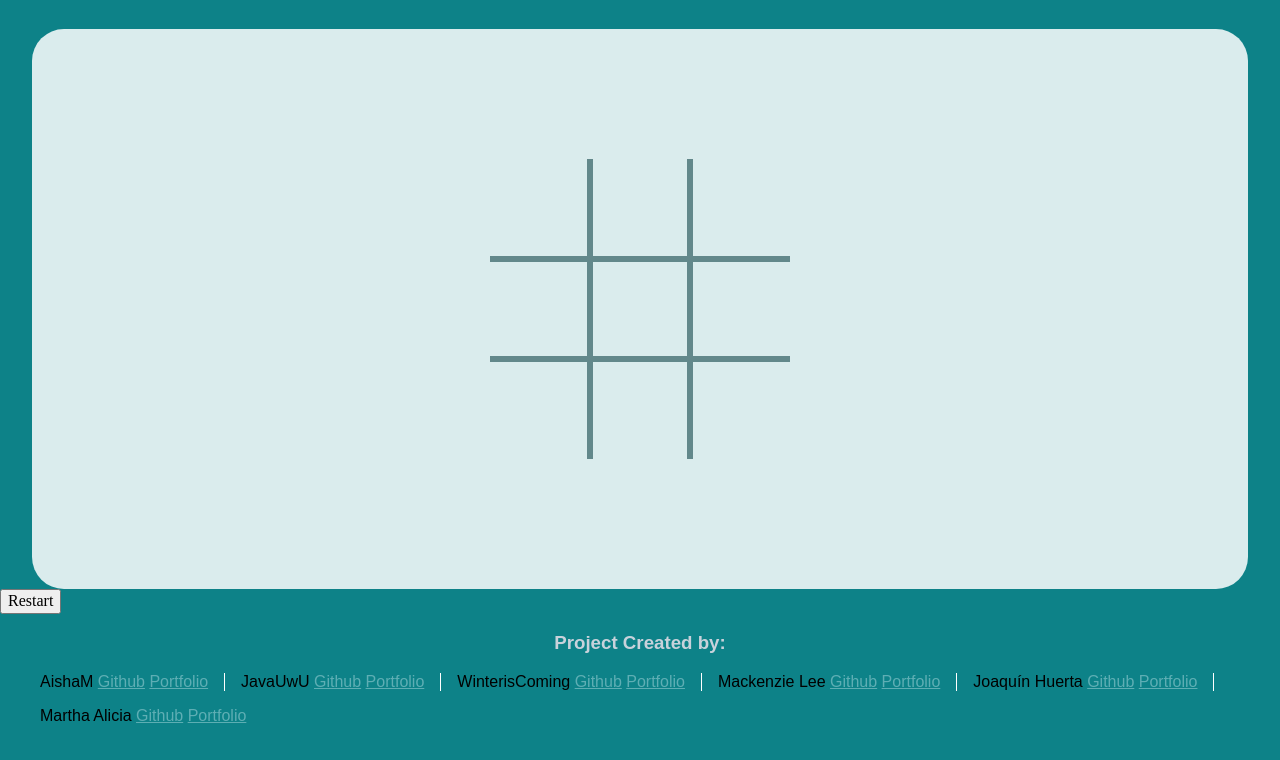
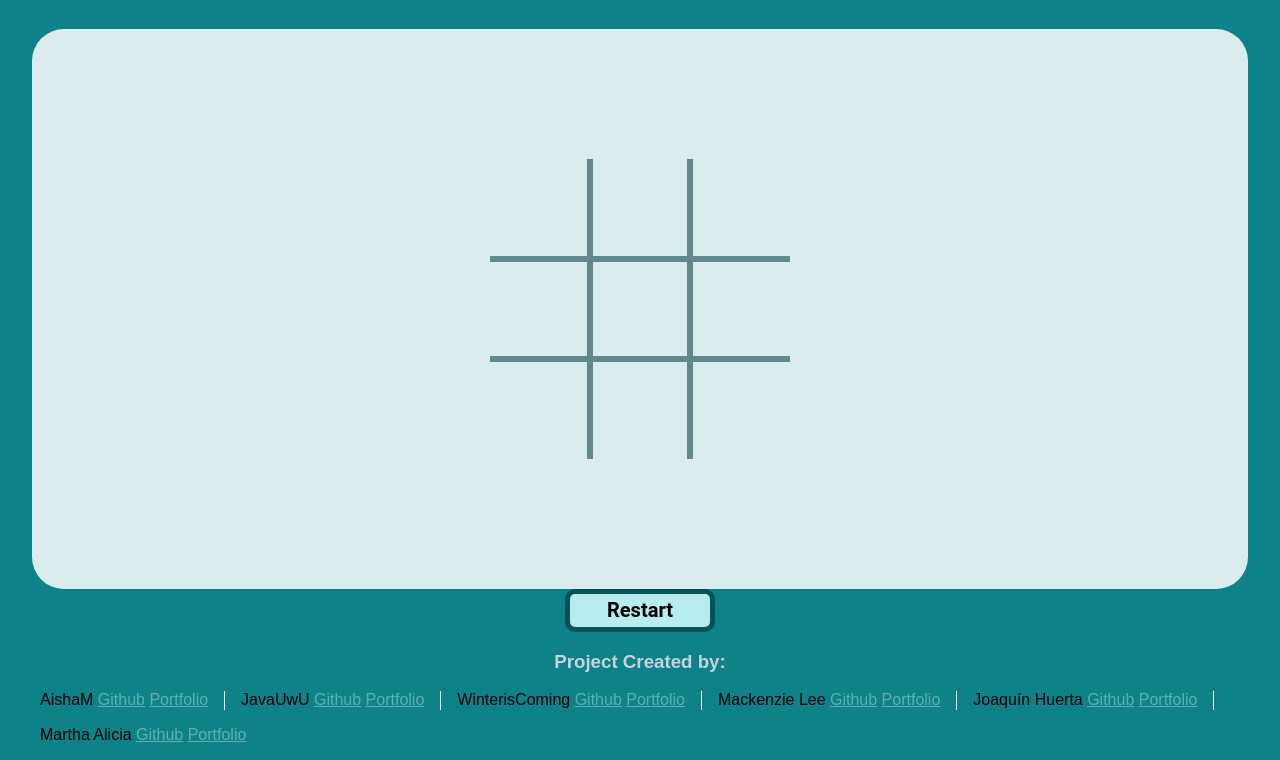
Before and after one commit to jcorp11/TicTacToe-100Devs, a website: page index.html in a window 1280 px wide. Shown: the part 122-882 px from the top of the page. Drawn offline with Linux system fonts and the light colour scheme; a web font is replaced by a local one.

Commit message:
styling for winning message

```diff
--- a/css/style.css
+++ b/css/style.css
@@ -10,20 +10,6 @@
 /******************************************
 /* LAYOUT
 /*******************************************/
-
-
-
-
-
-
-
-
-
-
-
-
-
-
 
 
 :root {
@@ -140,3 +126,29 @@ footer h3 {
 /******************************************
 /* ADDITIONAL STYLES
 /*******************************************/
+
+.winning-message{
+	text-align: center;
+}
+
+#restartButton{
+	font-size:20px;
+	padding:5px;
+	width:150px;
+	cursor:pointer;
+    font-family:'Roboto', sans-serif;
+	font-weight: bold;
+	border-radius: 10px;
+	border:5px solid #035357;
+	background-color: #b8edf0;
+}
+
+#restartButton:hover{
+	background-color:rgb(126, 230, 230);
+}
+
+#winningMessageText{
+	font-size:2rem;
+	color:white;
+	font-family:'Roboto', sans-serif;
+}
```
